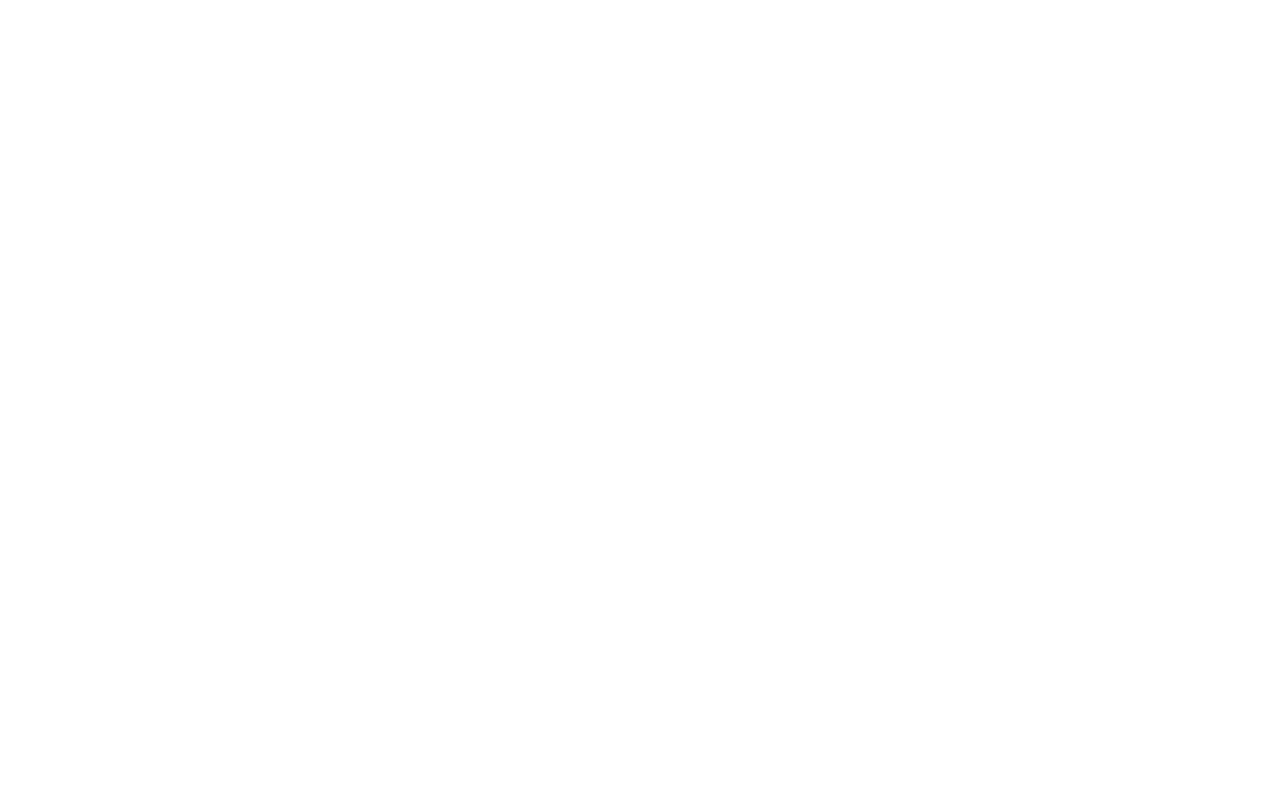
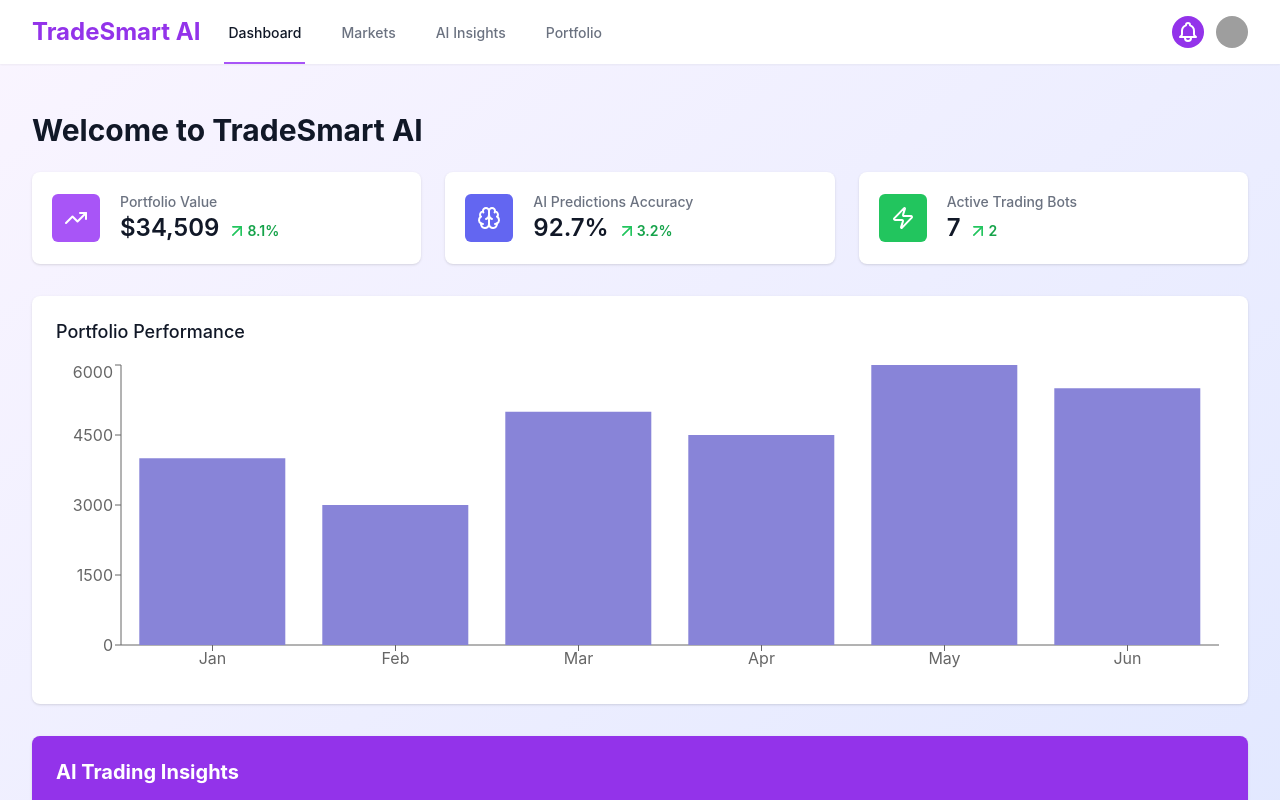
Before and after one commit to Red-Pear/redpear-front-end, a React (Create React App) app: page / in a window 1280 px wide. Before the commit this address had no page. Shown: the top 800 px of the page. Built offline with nearby package versions, Linux system fonts and the light colour scheme; grey boxes are pictures that could not be loaded.

Commit message:
adding homepage

```diff
--- a/package.json
+++ b/package.json
@@ -11,6 +11,7 @@
     "react-dom": "^18.3.1",
     "react-router-dom": "^6.26.2",
     "react-scripts": "5.0.1",
+    "recharts": "^2.12.7",
     "web-vitals": "^2.1.4"
   },
   "scripts": {
--- a/src/App.js
+++ b/src/App.js
@@ -1,12 +1,14 @@
 import './App.css';
 import { BrowserRouter, Routes, Route } from 'react-router-dom';
 import SignInPage from './perspective/SignInPage';
+import HomePage from './perspective/HomePage';
 
 function App() {
   return (
     <BrowserRouter>
       <Routes>
         <Route path="/signin" element={<SignInPage />} />
+        <Route path="/" element={<HomePage />} />
       </Routes>
     </BrowserRouter>
   );
--- /dev/null
+++ b/src/perspective/HomePage.js
@@ -0,0 +1,177 @@
+import React from 'react';
+import { BarChart, Bar, XAxis, YAxis, Tooltip, ResponsiveContainer } from 'recharts';
+import { ArrowUpRight, ArrowDownRight, Zap, Brain, TrendingUp } from 'lucide-react';
+
+const data = [
+  { name: 'Jan', value: 4000 },
+  { name: 'Feb', value: 3000 },
+  { name: 'Mar', value: 5000 },
+  { name: 'Apr', value: 4500 },
+  { name: 'May', value: 6000 },
+  { name: 'Jun', value: 5500 },
+];
+
+const HomePage = () => {
+  return (
+    <div className="min-h-screen bg-gradient-to-br from-purple-50 to-indigo-100">
+      <header className="bg-white shadow-sm">
+        <nav className="max-w-7xl mx-auto px-4 sm:px-6 lg:px-8">
+          <div className="flex justify-between h-16">
+            <div className="flex">
+              <div className="flex-shrink-0 flex items-center">
+                <span className="text-2xl font-bold text-purple-600">TradeSmart AI</span>
+              </div>
+              <div className="hidden sm:ml-6 sm:flex sm:space-x-8">
+                <a href="#" className="border-purple-500 text-gray-900 inline-flex items-center px-1 pt-1 border-b-2 text-sm font-medium">
+                  Dashboard
+                </a>
+                <a href="#" className="border-transparent text-gray-500 hover:border-gray-300 hover:text-gray-700 inline-flex items-center px-1 pt-1 border-b-2 text-sm font-medium">
+                  Markets
+                </a>
+                <a href="#" className="border-transparent text-gray-500 hover:border-gray-300 hover:text-gray-700 inline-flex items-center px-1 pt-1 border-b-2 text-sm font-medium">
+                  AI Insights
+                </a>
+                <a href="#" className="border-transparent text-gray-500 hover:border-gray-300 hover:text-gray-700 inline-flex items-center px-1 pt-1 border-b-2 text-sm font-medium">
+                  Portfolio
+                </a>
+              </div>
+            </div>
+            <div className="hidden sm:ml-6 sm:flex sm:items-center">
+              <button className="bg-purple-600 p-1 rounded-full text-white hover:bg-purple-700 focus:outline-none focus:ring-2 focus:ring-offset-2 focus:ring-purple-500">
+                <span className="sr-only">View notifications</span>
+                <svg className="h-6 w-6" xmlns="http://www.w3.org/2000/svg" fill="none" viewBox="0 0 24 24" stroke="currentColor" aria-hidden="true">
+                  <path strokeLinecap="round" strokeLinejoin="round" strokeWidth="2" d="M15 17h5l-1.405-1.405A2.032 2.032 0 0118 14.158V11a6.002 6.002 0 00-4-5.659V5a2 2 0 10-4 0v.341C7.67 6.165 6 8.388 6 11v3.159c0 .538-.214 1.055-.595 1.436L4 17h5m6 0v1a3 3 0 11-6 0v-1m6 0H9" />
+                </svg>
+              </button>
+
+              <div className="ml-3 relative">
+                <div>
+                  <button type="button" className="bg-white rounded-full flex text-sm focus:outline-none focus:ring-2 focus:ring-offset-2 focus:ring-purple-500" id="user-menu-button" aria-expanded="false" aria-haspopup="true">
+                    <span className="sr-only">Open user menu</span>
+                    <img className="h-8 w-8 rounded-full" src="https://images.unsplash.com/photo-1472099645785-5658abf4ff4e?ixlib=rb-1.2.1&ixid=eyJhcHBfaWQiOjEyMDd9&auto=format&fit=facearea&facepad=2&w=256&h=256&q=80" alt="" />
+                  </button>
+                </div>
+              </div>
+            </div>
+          </div>
+        </nav>
+      </header>
+
+      <main className="max-w-7xl mx-auto py-6 sm:px-6 lg:px-8">
+        <div className="px-4 py-6 sm:px-0">
+          <h1 className="text-3xl font-bold text-gray-900 mb-6">Welcome to TradeSmart AI</h1>
+
+          <div className="grid grid-cols-1 gap-6 sm:grid-cols-2 lg:grid-cols-3">
+            <div className="bg-white overflow-hidden shadow rounded-lg">
+              <div className="p-5">
+                <div className="flex items-center">
+                  <div className="flex-shrink-0 bg-purple-500 rounded-md p-3">
+                    <TrendingUp className="h-6 w-6 text-white" />
+                  </div>
+                  <div className="ml-5 w-0 flex-1">
+                    <dl>
+                      <dt className="text-sm font-medium text-gray-500 truncate">Portfolio Value</dt>
+                      <dd className="flex items-baseline">
+                        <div className="text-2xl font-semibold text-gray-900">$34,509</div>
+                        <div className="ml-2 flex items-baseline text-sm font-semibold text-green-600">
+                          <ArrowUpRight className="self-center flex-shrink-0 h-5 w-5 text-green-500" aria-hidden="true" />
+                          <span className="sr-only">Increased by</span>
+                          8.1%
+                        </div>
+                      </dd>
+                    </dl>
+                  </div>
+                </div>
+              </div>
+            </div>
+
+            <div className="bg-white overflow-hidden shadow rounded-lg">
+              <div className="p-5">
+                <div className="flex items-center">
+                  <div className="flex-shrink-0 bg-indigo-500 rounded-md p-3">
+                    <Brain className="h-6 w-6 text-white" />
+                  </div>
+                  <div className="ml-5 w-0 flex-1">
+                    <dl>
+                      <dt className="text-sm font-medium text-gray-500 truncate">AI Predictions Accuracy</dt>
+                      <dd className="flex items-baseline">
+                        <div className="text-2xl font-semibold text-gray-900">92.7%</div>
+                        <div className="ml-2 flex items-baseline text-sm font-semibold text-green-600">
+                          <ArrowUpRight className="self-center flex-shrink-0 h-5 w-5 text-green-500" aria-hidden="true" />
+                          <span className="sr-only">Increased by</span>
+                          3.2%
+                        </div>
+                      </dd>
+                    </dl>
+                  </div>
+                </div>
+              </div>
+            </div>
+
+            <div className="bg-white overflow-hidden shadow rounded-lg">
+              <div className="p-5">
+                <div className="flex items-center">
+                  <div className="flex-shrink-0 bg-green-500 rounded-md p-3">
+                    <Zap className="h-6 w-6 text-white" />
+                  </div>
+                  <div className="ml-5 w-0 flex-1">
+                    <dl>
+                      <dt className="text-sm font-medium text-gray-500 truncate">Active Trading Bots</dt>
+                      <dd className="flex items-baseline">
+                        <div className="text-2xl font-semibold text-gray-900">7</div>
+                        <div className="ml-2 flex items-baseline text-sm font-semibold text-green-600">
+                          <ArrowUpRight className="self-center flex-shrink-0 h-5 w-5 text-green-500" aria-hidden="true" />
+                          <span className="sr-only">Increased by</span>
+                          2
+                        </div>
+                      </dd>
+                    </dl>
+                  </div>
+                </div>
+              </div>
+            </div>
+          </div>
+
+          <div className="mt-8 bg-white shadow rounded-lg overflow-hidden">
+            <div className="p-6">
+              <h3 className="text-lg leading-6 font-medium text-gray-900 mb-4">Portfolio Performance</h3>
+              <div className="h-80">
+                <ResponsiveContainer width="100%" height="100%">
+                  <BarChart data={data}>
+                    <XAxis dataKey="name" />
+                    <YAxis />
+                    <Tooltip />
+                    <Bar dataKey="value" fill="#8884d8" />
+                  </BarChart>
+                </ResponsiveContainer>
+              </div>
+            </div>
+          </div>
+
+          <div className="mt-8 bg-purple-600 shadow rounded-lg overflow-hidden">
+            <div className="p-6 text-white">
+              <h3 className="text-xl leading-6 font-bold mb-4">AI Trading Insights</h3>
+              <p className="text-purple-200 mb-4">Our AI has detected potential opportunities in the following markets:</p>
+              <ul className="space-y-2">
+                <li className="flex items-center">
+                  <ArrowUpRight className="h-5 w-5 mr-2" />
+                  <span>AAPL: Strong buy signal detected</span>
+                </li>
+                <li className="flex items-center">
+                  <ArrowDownRight className="h-5 w-5 mr-2" />
+                  <span>TSLA: Consider taking profits</span>
+                </li>
+                <li className="flex items-center">
+                  <ArrowUpRight className="h-5 w-5 mr-2" />
+                  <span>BTC/USD: Accumulation phase identified</span>
+                </li>
+              </ul>
+            </div>
+          </div>
+        </div>
+      </main>
+    </div>
+  );
+};
+
+export default HomePage;
```
Also changed, not shown: 1 other file (tests, documents, lock files or other folders).
